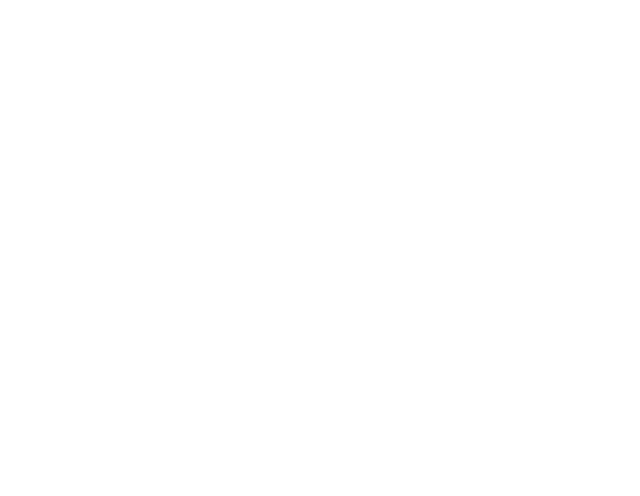
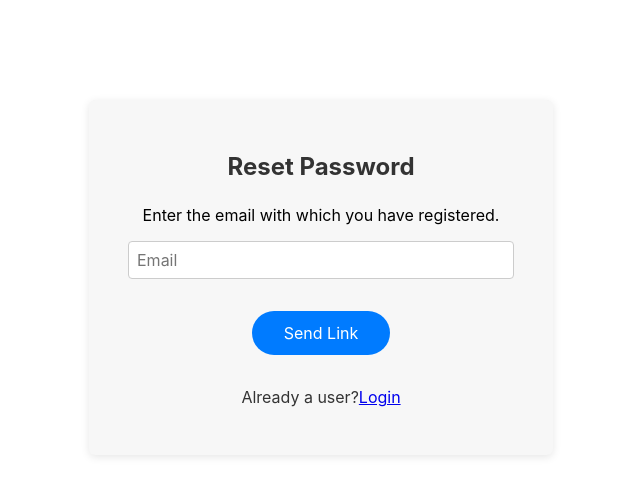
Before and after one commit to Sawant-Raj/expense-tracker-firebase, a React (Create React App) app: page /forgotPassword in a window 1280 px wide. Before the commit this address had no page. Shown: the top 496 px of the page, without its empty margins (319-959 px from the left). Built offline with nearby package versions, Linux system fonts and the light colour scheme.

Commit message:
forgot pasword

```diff
--- a/src/App.js
+++ b/src/App.js
@@ -3,6 +3,8 @@
 import AuthForm from "./components/Auth/AuthForm";
 import Profile from "./pages/Profile";
 import Home from "./pages/Home";
+import ForgotPassword from "./components/Auth/ForgotPassword";
+import Error from "./pages/Error";
 
 const App = () => {
   return (
@@ -10,6 +12,8 @@
       <Route path="/" element={<AuthForm />} />
       <Route path="/profile" element={<Profile />} />
       <Route path="/home" element={<Home />} />
+      <Route path="/forgotPassword" element={<ForgotPassword />} />
+      <Route path="*" element={<Error />} />
     </Routes>
   );
 };
--- a/src/components/Auth/AuthForm.js
+++ b/src/components/Auth/AuthForm.js
@@ -1,5 +1,5 @@
 import { useContext, useRef, useState } from "react";
-import { useNavigate } from "react-router-dom";
+import { Link } from "react-router-dom";
 import classes from "./AuthForm.module.css";
 import Home from "../../pages/Home";
 import AuthContext from "../../store/auth-context";
@@ -12,8 +12,6 @@
   const [isLogin, setIsLogin] = useState(true);
 
   const authCtx = useContext(AuthContext);
-
-  const navigate = useNavigate();
 
   const toggleIsLogin = () => {
     setIsLogin(!isLogin);
@@ -50,8 +48,6 @@
   const submitHandler = (event) => {
     event.preventDefault();
     loginHandler();
-
-    navigate("/home");
   };
 
   return (
@@ -63,7 +59,6 @@
             <div className={classes.control}>
               <input
                 type="email"
-                id="email"
                 placeholder="Email"
                 ref={emailInputRef}
                 required
@@ -72,7 +67,6 @@
             <div className={classes.control}>
               <input
                 type="password"
-                id="password"
                 placeholder="Password"
                 ref={passwordInputRef}
                 required
@@ -82,11 +76,15 @@
               <div className={classes.control}>
                 <input
                   type="password"
-                  id="confirmPassword"
                   placeholder="Confirm Password"
                   ref={confirmPasswordInputRef}
                   required
                 />
+              </div>
+            )}
+            {isLogin && (
+              <div className={classes["forgot-password-container"]}>
+                <Link to="/forgotPassword">Forgot Password?</Link>
               </div>
             )}
             <div className={classes.actions}>
--- a/src/components/Auth/AuthForm.module.css
+++ b/src/components/Auth/AuthForm.module.css
@@ -93,3 +93,19 @@
 .footer button:hover {
   color: #0056b3;
 }
+
+.forgot-password-container {
+  margin-top: 0.5rem;
+  text-align: center;
+}
+
+.forgot-password-container a {
+  color: #007bff;
+  text-decoration: none;
+  font-size: 0.95rem;
+  transition: color 0.3s ease;
+}
+
+.forgot-password-container a:hover {
+  color: #0056b3;
+}
--- /dev/null
+++ b/src/components/Auth/ForgotPassword.js
@@ -0,0 +1,75 @@
+import React, { useRef, useState } from "react";
+import { Link } from "react-router-dom";
+import classes from "./AuthForm.module.css";
+
+const ForgotPassword = () => {
+  const emailInputRef = useRef();
+
+  const [isLoading, setIsLoading] = useState(false);
+
+  const submitHandler = async (event) => {
+    event.preventDefault();
+    const enteredEmail = emailInputRef.current.value;
+
+    setIsLoading(true);
+
+    try {
+      const response = await fetch(
+        "https://identitytoolkit.googleapis.com/v1/accounts:sendOobCode?key=AIzaSyAnCX0mjm-Uhts56l6CZ04wdOhQXI4E-iw",
+        {
+          method: "POST",
+          body: JSON.stringify({
+            requestType: "PASSWORD_RESET",
+            email: enteredEmail,
+          }),
+          headers: {
+            "Content-Type": "application/json",
+          },
+        }
+      );
+
+      if (!response.ok) {
+        throw new Error("Failed to send reset link.");
+      }
+    } catch (error) {
+      alert(error.message);
+    } finally {
+      setIsLoading(false);
+
+      emailInputRef.current.value = "";
+    }
+  };
+
+  return (
+    <>
+      <section className={classes.auth}>
+        <h1>Reset Password</h1>
+        <form onSubmit={submitHandler}>
+          <p>Enter the email with which you have registered.</p>
+          <div className={classes.control}>
+            <input
+              type="email"
+              placeholder="Email"
+              ref={emailInputRef}
+              required
+            />
+          </div>
+
+          <div className={classes.actions}>
+            <button type="submit">
+              {isLoading ? "Sending..." : "Send Link"}
+            </button>
+          </div>
+        </form>
+        <div className={classes.footer}>
+          <p>
+            Already a user?
+            <Link to="/">Login</Link>
+          </p>
+        </div>
+      </section>
+    </>
+  );
+};
+
+export default ForgotPassword;
--- /dev/null
+++ b/src/pages/Error.js
@@ -0,0 +1,15 @@
+import React from "react";
+import classes from "./Error.module.css";
+
+const Error = () => {
+  return (
+    <>
+      <div className={classes.errorContainer}>
+        <h1 className={classes.errorTitle}>An error occurred!</h1>
+        <p className={classes.errorMessage}>Could not find this page!</p>
+      </div>
+    </>
+  );
+};
+
+export default Error;
--- /dev/null
+++ b/src/pages/Error.module.css
@@ -0,0 +1,14 @@
+.errorContainer {
+    text-align: center;
+    margin-top: 200px;
+  }
+
+  .errorTitle {
+    font-size: 35px;
+    font-weight: bold;
+  }
+
+  .errorMessage {
+    font-size: 18px;
+    color: #666;
+  }
--- a/src/store/auth-context.js
+++ b/src/store/auth-context.js
@@ -1,4 +1,5 @@
 import React, { createContext, useState } from "react";
+import { useNavigate } from "react-router-dom";
 
 const AuthContext = createContext({
   userEmail: "",
@@ -8,6 +9,8 @@
 
 export const AuthContextProvider = (props) => {
   const [userEmail, setUserEmail] = useState("");
+
+  const navigate=useNavigate();
 
   const loginHandler = async (email, password) => {
     try {
@@ -36,6 +39,8 @@
       setUserEmail(email);
 
       localStorage.setItem("token", data.idToken);
+
+      navigate("/home");
     } catch (error) {
       alert(error.message);
     }
```
